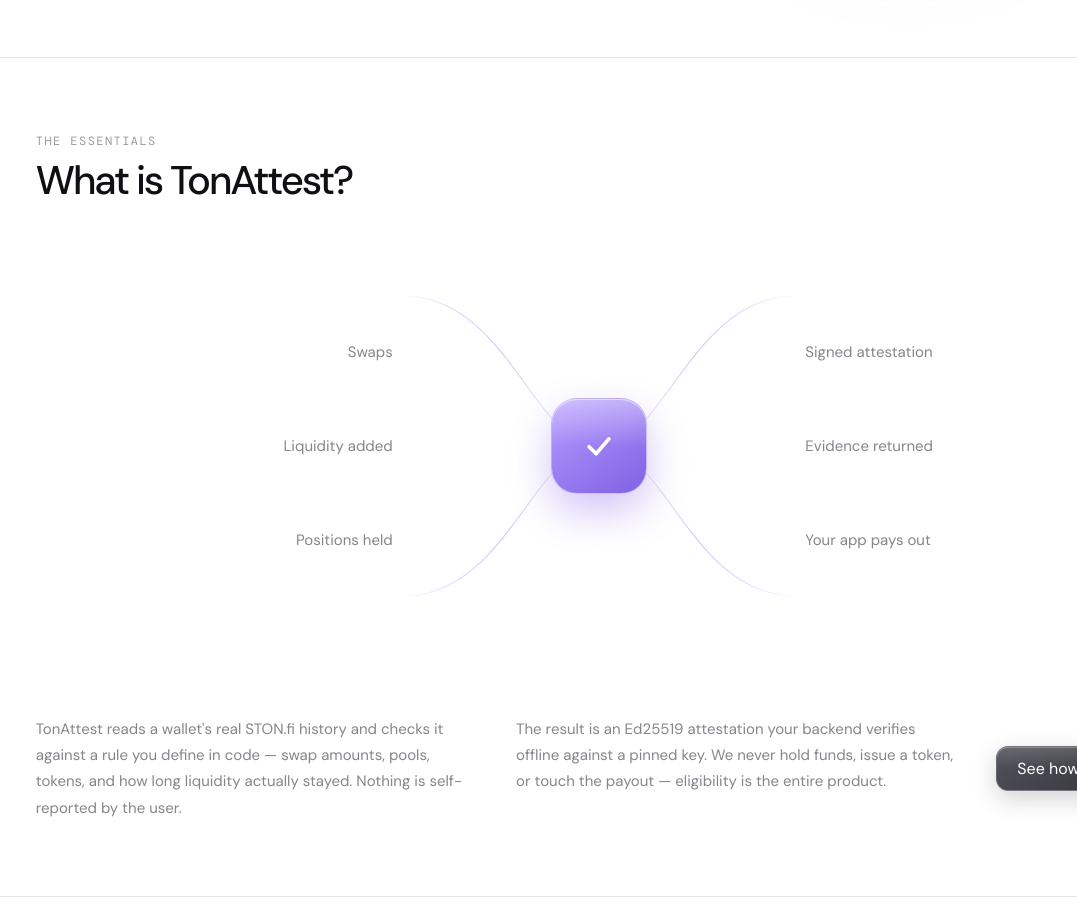
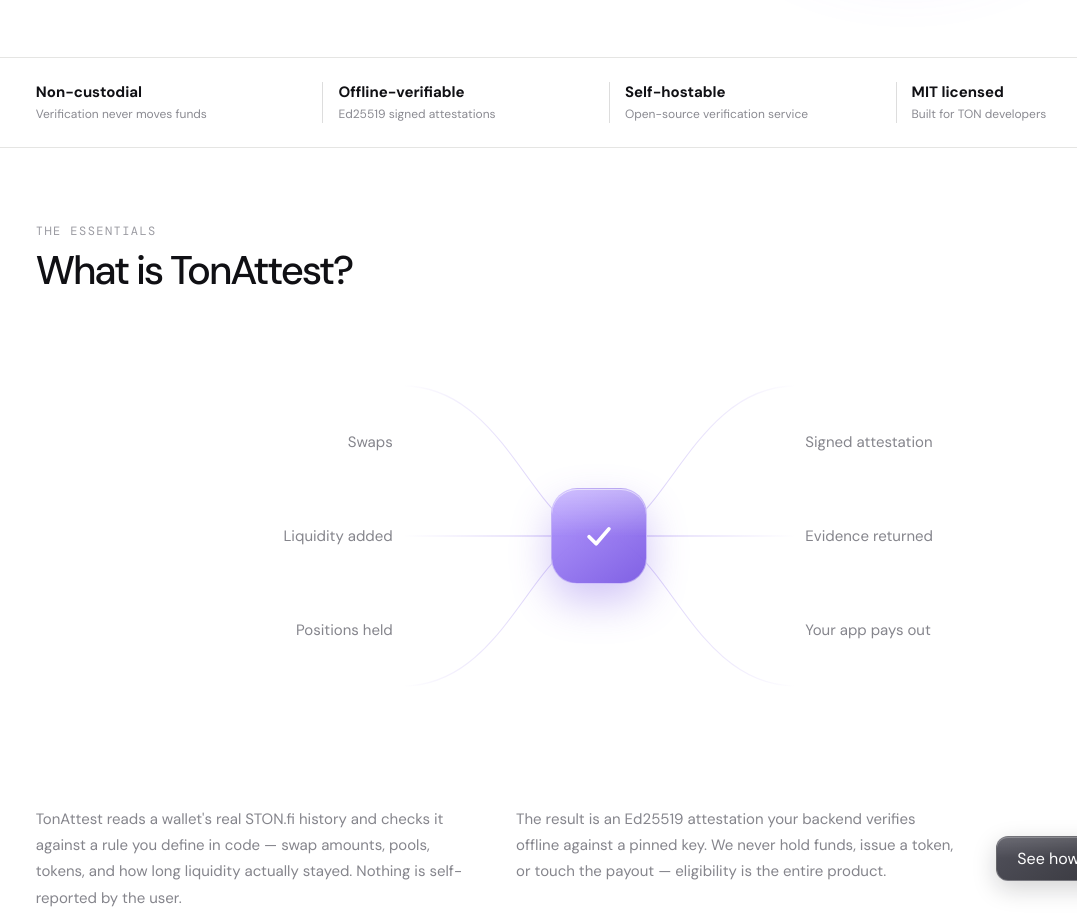
Before and after one commit to Tuhin810/TonAttest, a plain HTML site: page TonAttest-final-showcase.html in a window 1280 px wide. Shown: the part 633-1547 px from the top of the page, without its empty margins (41-1118 px from the left). Drawn offline with nearby package versions, Linux system fonts and the light colour scheme.

Commit message:
feat: add trust-strip component and update gradient units for improved visual consistency

```diff
--- a/TonAttest-final-showcase.html
+++ b/TonAttest-final-showcase.html
@@ -47,6 +47,13 @@
                 </div>
             </section>
 
+            <div class="trust-strip">
+                <div class="trust-item"><b>Non-custodial</b><span>Verification never moves funds</span></div>
+                <div class="trust-item"><b>Offline-verifiable</b><span>Ed25519 signed attestations</span></div>
+                <div class="trust-item"><b>Self-hostable</b><span>Open-source verification service</span></div>
+                <div class="trust-item"><b>MIT licensed</b><span>Built for TON developers</span></div>
+            </div>
+
             <section class="section reveal" id="essentials">
                 <div class="section-head">
                     <div class="kicker">The essentials</div>
@@ -71,7 +78,7 @@
                                 <path d="M900 360 C 660 360 600 210 450 210" />
                             </g>
                             <defs>
-                                <linearGradient id="cl" x1="0" y1="0" x2="1" y2="0">
+                                <linearGradient id="cl" gradientUnits="userSpaceOnUse" x1="0" y1="0" x2="900" y2="0">
                                     <stop offset="0" stop-color="#7651e800" />
                                     <stop offset=".5" stop-color="#7651e859" />
                                     <stop offset="1" stop-color="#7651e800" />
```
